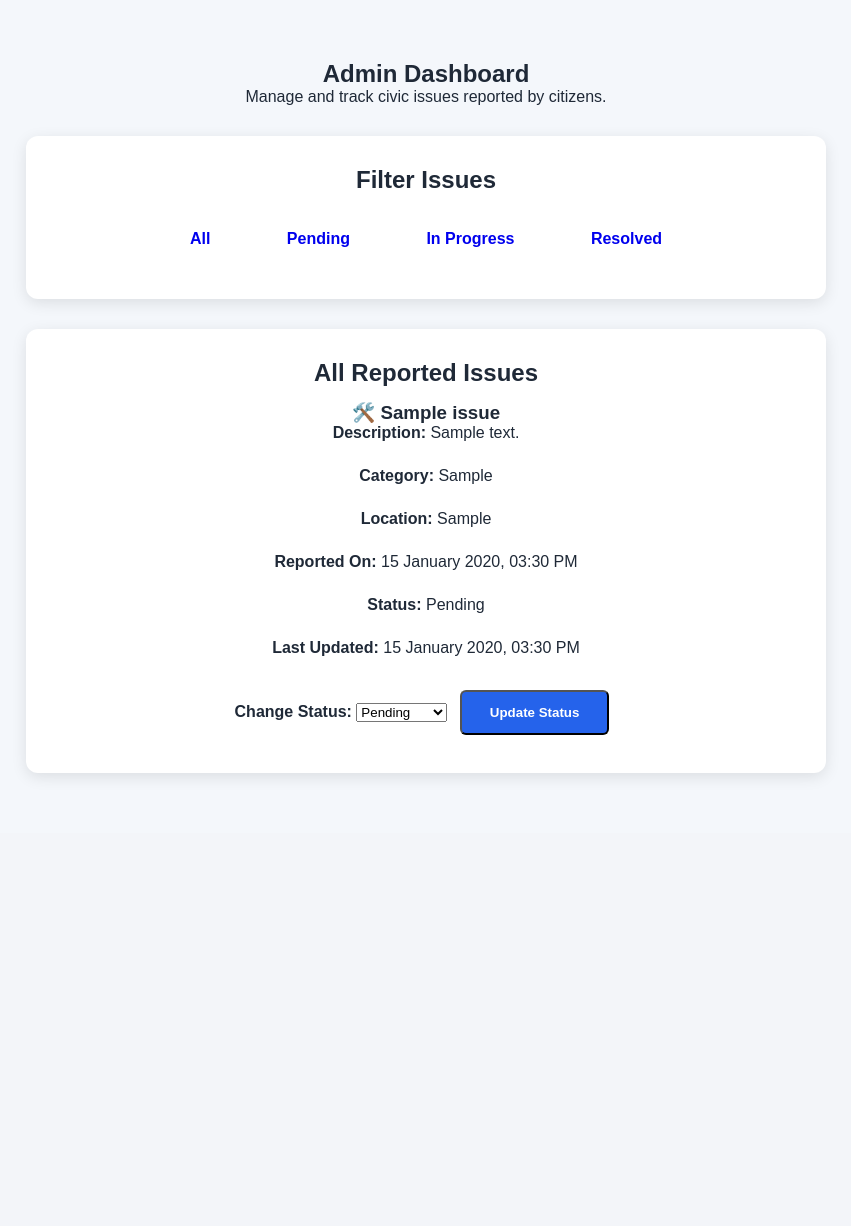
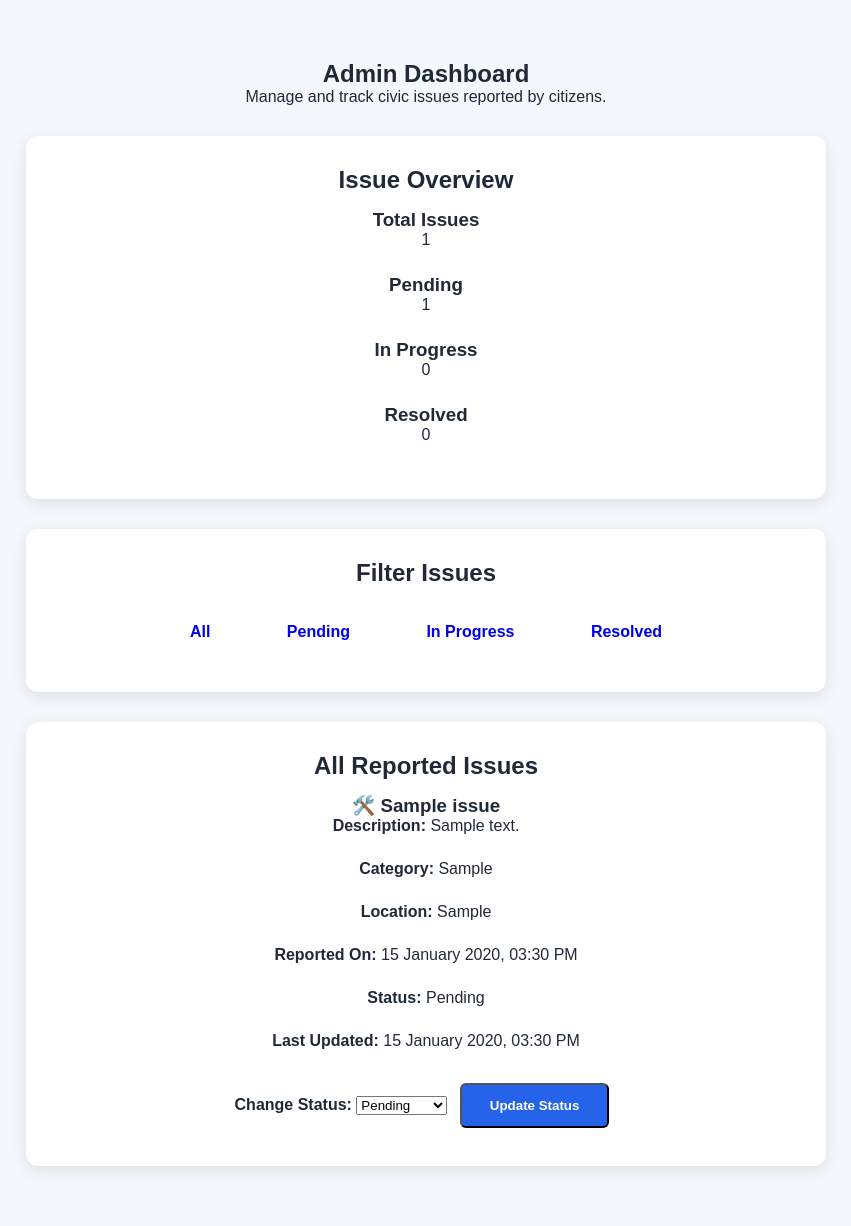
Before and after one commit to gouripriya16/CitizenFix_CivicIssuePlatform, a Flask app: page /admin/dashboard in a window 1280 px wide. Shown: the part 64-1290 px from the top of the page, without its empty margins (214-1065 px from the left). Before the commit the page ends 840 px from the top, so only its background shows below. Run offline with Flask 3, Linux system fonts and the light colour scheme; a user stored in the database is signed in; tables that the repository leaves empty hold one stand-in row (values such as "Sample post").

Commit message:
Add admin dashboard analytics

```diff
--- a/run.py
+++ b/run.py
@@ -164,6 +164,29 @@ def admin_dashboard():
         )
 
 
+    # --------------------------------
+    # Dashboard statistics
+    # --------------------------------
+
+    total_issues = Issue.query.count()
+
+    pending_issues = Issue.query.filter_by(
+        status="Pending"
+    ).count()
+
+    in_progress_issues = Issue.query.filter_by(
+        status="In Progress"
+    ).count()
+
+    resolved_issues = Issue.query.filter_by(
+        status="Resolved"
+    ).count()
+
+
+    # --------------------------------
+    # Status filter
+    # --------------------------------
+
     selected_status = request.args.get(
         "status",
         "All"
@@ -188,7 +211,11 @@ def admin_dashboard():
     return render_template(
         "admin_dashboard.html",
         issues=issues,
-        selected_status=selected_status
+        selected_status=selected_status,
+        total_issues=total_issues,
+        pending_issues=pending_issues,
+        in_progress_issues=in_progress_issues,
+        resolved_issues=resolved_issues
     )
 
 
--- a/templates/admin_dashboard.html
+++ b/templates/admin_dashboard.html
@@ -2,16 +2,24 @@
 <html lang="en">
 
 <head>
+
     <meta charset="UTF-8">
-    <meta name="viewport" content="width=device-width, initial-scale=1.0">
+
+    <meta name="viewport"
+          content="width=device-width, initial-scale=1.0">
 
     <title>Admin Dashboard - CitizenFix</title>
 
     <link rel="stylesheet"
           href="{{ url_for('static', filename='style.css') }}">
+
 </head>
 
+
 <body>
+
+
+    <!-- Navigation -->
 
     <nav class="navbar">
 
@@ -20,20 +28,32 @@
         </div>
 
         <div class="nav-links">
-            <a href="{{ url_for('logout') }}">Logout</a>
+
+            <a href="{{ url_for('logout') }}">
+                Logout
+            </a>
+
         </div>
 
     </nav>
 
 
+
     <section class="dashboard-container">
 
-        <h1>Admin Dashboard</h1>
+
+        <h1>
+            Admin Dashboard
+        </h1>
+
 
         <p>
             Manage and track civic issues reported by citizens.
         </p>
 
+
+
+        <!-- Flash Messages -->
 
         {% with messages = get_flashed_messages() %}
 
@@ -52,158 +72,365 @@
         {% endwith %}
 
 
-        <!-- Issue Filters -->
+
+        <!-- Dashboard Statistics -->
 
         <div class="dashboard-card">
 
-            <h2>Filter Issues</h2>
+            <h2>
+                Issue Overview
+            </h2>
 
-            <div class="filter-buttons">
 
-                <a href="{{ url_for('admin_dashboard', status='All') }}"
-                   class="btn">
-                    All
-                </a>
+            <div class="stats-container">
 
-                <a href="{{ url_for('admin_dashboard', status='Pending') }}"
-                   class="btn">
-                    Pending
-                </a>
 
-                <a href="{{ url_for('admin_dashboard', status='In Progress') }}"
-                   class="btn">
-                    In Progress
-                </a>
+                <!-- Total -->
 
-                <a href="{{ url_for('admin_dashboard', status='Resolved') }}"
-                   class="btn">
-                    Resolved
-                </a>
+                <div class="stat-card">
+
+                    <h3>
+                        Total Issues
+                    </h3>
+
+                    <p>
+                        {{ total_issues }}
+                    </p>
+
+                </div>
+
+
+                <!-- Pending -->
+
+                <div class="stat-card">
+
+                    <h3>
+                        Pending
+                    </h3>
+
+                    <p>
+                        {{ pending_issues }}
+                    </p>
+
+                </div>
+
+
+                <!-- In Progress -->
+
+                <div class="stat-card">
+
+                    <h3>
+                        In Progress
+                    </h3>
+
+                    <p>
+                        {{ in_progress_issues }}
+                    </p>
+
+                </div>
+
+
+                <!-- Resolved -->
+
+                <div class="stat-card">
+
+                    <h3>
+                        Resolved
+                    </h3>
+
+                    <p>
+                        {{ resolved_issues }}
+                    </p>
+
+                </div>
+
 
             </div>
 
         </div>
 
 
-        <!-- Issues -->
+
+        <!-- Issue Filters -->
 
         <div class="dashboard-card">
 
             <h2>
+                Filter Issues
+            </h2>
+
+
+            <div class="filter-buttons">
+
+
+                <a
+                    href="{{ url_for(
+                        'admin_dashboard',
+                        status='All'
+                    ) }}"
+                    class="btn"
+                >
+                    All
+                </a>
+
+
+                <a
+                    href="{{ url_for(
+                        'admin_dashboard',
+                        status='Pending'
+                    ) }}"
+                    class="btn"
+                >
+                    Pending
+                </a>
+
+
+                <a
+                    href="{{ url_for(
+                        'admin_dashboard',
+                        status='In Progress'
+                    ) }}"
+                    class="btn"
+                >
+                    In Progress
+                </a>
+
+
+                <a
+                    href="{{ url_for(
+                        'admin_dashboard',
+                        status='Resolved'
+                    ) }}"
+                    class="btn"
+                >
+                    Resolved
+                </a>
+
+
+            </div>
+
+        </div>
+
+
+
+        <!-- Issues List -->
+
+        <div class="dashboard-card">
+
+
+            <h2>
+
                 {% if selected_status == "All" %}
+
                     All Reported Issues
+
                 {% else %}
+
                     {{ selected_status }} Issues
+
                 {% endif %}
+
             </h2>
+
 
 
             {% if issues %}
 
+
                 {% for issue in issues %}
 
+
                     <div class="issue-card">
+
 
                         <h3>
                             🛠️ {{ issue.title }}
                         </h3>
 
-                        <p>
-                            <strong>Description:</strong>
-                            {{ issue.description }}
-                        </p>
 
                         <p>
-                            <strong>Category:</strong>
-                            {{ issue.category }}
-                        </p>
 
-                        <p>
-                            <strong>Location:</strong>
-                            {{ issue.location }}
-                        </p>
+                            <strong>
+                                Description:
+                            </strong>
 
-                        <p>
-                            <strong>Reported On:</strong>
-                            {{ issue.created_at | india_time }}
-                        </p>
+                            {{ issue.description }}
 
-                        <p>
-                            <strong>Status:</strong>
-                            {{ issue.status }}
-                        </p>
-
-                        <p>
-                            <strong>Last Updated:</strong>
-                            {{ issue.updated_at | india_time }}
                         </p>
 
 
-                        <form method="POST"
-                              action="{{ url_for('update_issue_status', issue_id=issue.id) }}">
+                        <p>
 
-                            <input type="hidden"
-                                   name="current_filter"
-                                   value="{{ selected_status }}">
+                            <strong>
+                                Category:
+                            </strong>
+
+                            {{ issue.category }}
+
+                        </p>
 
 
-                            <label for="status-{{ issue.id }}">
-                                <strong>Change Status:</strong>
+                        <p>
+
+                            <strong>
+                                Location:
+                            </strong>
+
+                            {{ issue.location }}
+
+                        </p>
+
+
+                        <p>
+
+                            <strong>
+                                Reported On:
+                            </strong>
+
+                            {{ issue.created_at | india_time }}
+
+                        </p>
+
+
+                        <p>
+
+                            <strong>
+                                Status:
+                            </strong>
+
+                            {{ issue.status }}
+
+                        </p>
+
+
+                        <p>
+
+                            <strong>
+                                Last Updated:
+                            </strong>
+
+                            {{ issue.updated_at | india_time }}
+
+                        </p>
+
+
+
+                        <!-- Update Status -->
+
+                        <form
+                            method="POST"
+                            action="{{ url_for(
+                                'update_issue_status',
+                                issue_id=issue.id
+                            ) }}"
+                        >
+
+
+                            <input
+                                type="hidden"
+                                name="current_filter"
+                                value="{{ selected_status }}"
+                            >
+
+
+                            <label
+                                for="status-{{ issue.id }}"
+                            >
+
+                                <strong>
+                                    Change Status:
+                                </strong>
+
                             </label>
 
 
-                            <select id="status-{{ issue.id }}"
-                                    name="status">
 
-                                <option value="Pending"
+                            <select
+                                id="status-{{ issue.id }}"
+                                name="status"
+                            >
+
+
+                                <option
+                                    value="Pending"
+
                                     {% if issue.status == "Pending" %}
                                         selected
-                                    {% endif %}>
+                                    {% endif %}
+                                >
+
                                     Pending
+
                                 </option>
 
 
-                                <option value="In Progress"
+
+                                <option
+                                    value="In Progress"
+
                                     {% if issue.status == "In Progress" %}
                                         selected
-                                    {% endif %}>
+                                    {% endif %}
+                                >
+
                                     In Progress
+
                                 </option>
 
 
-                                <option value="Resolved"
+
+                                <option
+                                    value="Resolved"
+
                                     {% if issue.status == "Resolved" %}
                                         selected
-                                    {% endif %}>
+                                    {% endif %}
+                                >
+
                                     Resolved
+
                                 </option>
+
 
                             </select>
 
 
-                            <button type="submit"
-                                    class="btn btn-primary">
+
+                            <button
+                                type="submit"
+                                class="btn btn-primary"
+                            >
+
                                 Update Status
+
                             </button>
+
 
                         </form>
 
+
                     </div>
+
 
                 {% endfor %}
 
 
             {% else %}
 
+
                 <p>
                     No issues found for this status.
                 </p>
 
+
             {% endif %}
+
 
         </div>
 
+
     </section>
+
 
 </body>
 
```
